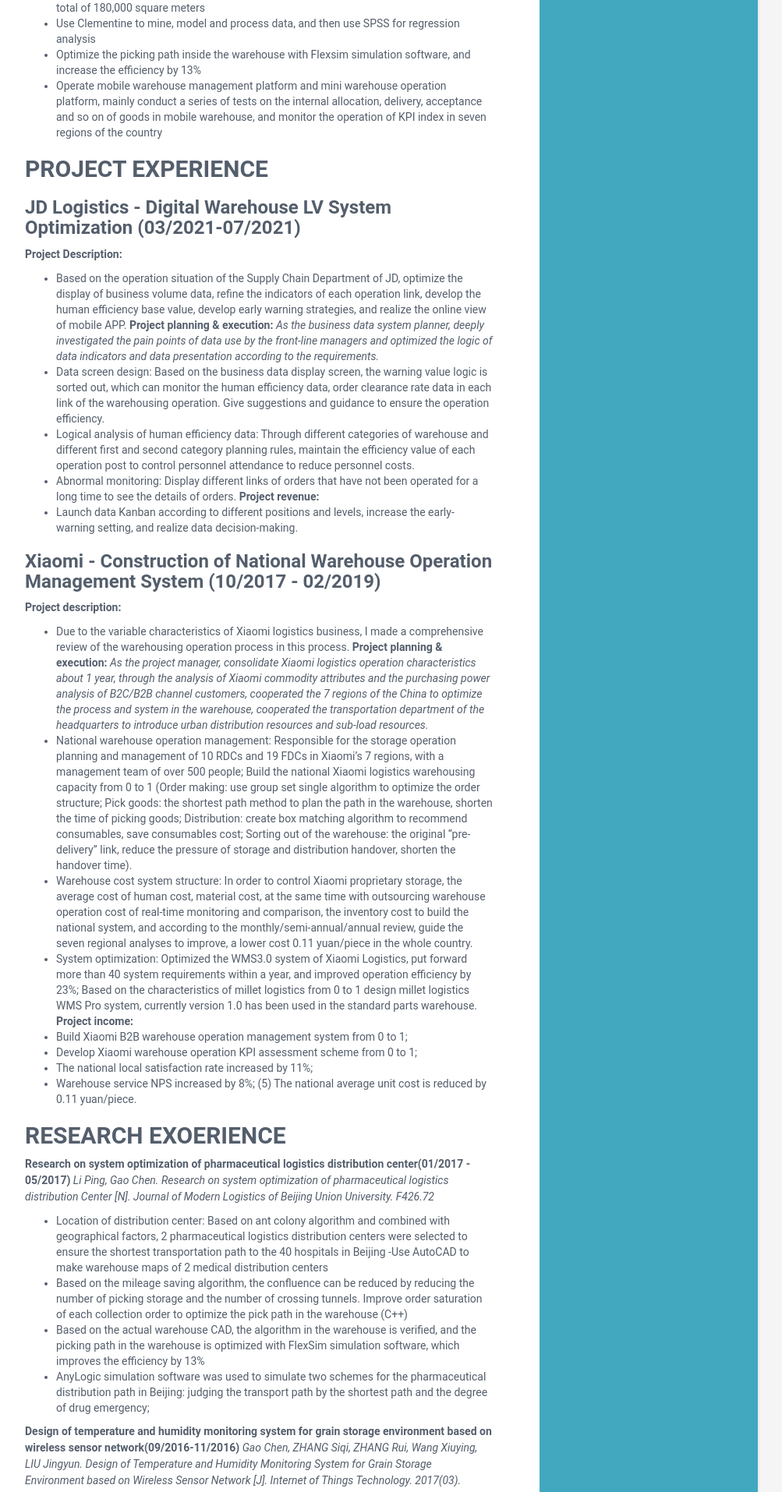
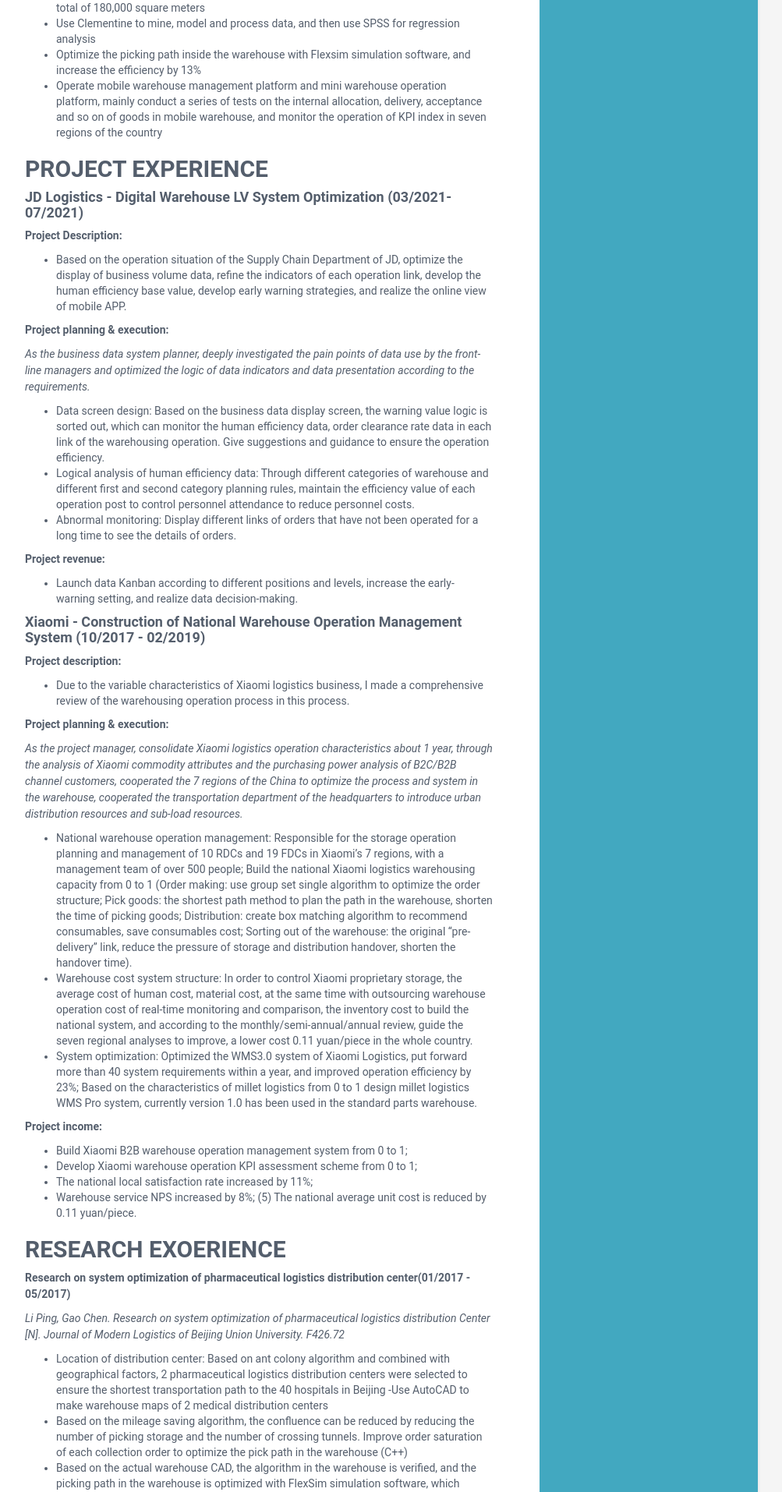
Before and after one commit to Ukie555/ukie555.github.io, a Jekyll site: the page built from index.md, in a window 1280 px wide. Shown: the part 1461-3375 px from the top of the page at 78% size, without its empty margins (168-1171 px from the left). Built offline with Jekyll 4.4.1, drawn with Linux system fonts in a browser that asks for light colours; our own code applies the rules of GitHub Pages for plain Markdown files.

```diff
--- a/index.md
+++ b/index.md
@@ -55,25 +55,32 @@ _Logitics Industrial Engineer - Intership (07/2016 - 04/2017)_
 
 ## PROJECT EXPERIENCE
 
-### JD Logistics - Digital Warehouse LV System Optimization (03/2021-07/2021)
+#### JD Logistics - Digital Warehouse LV System Optimization (03/2021-07/2021)
 **Project Description:**
 - Based on the operation situation of the Supply Chain Department of JD, optimize the display of business volume data, refine the indicators of each operation link, develop the human efficiency base value, develop early warning strategies, and realize the online view of mobile APP.
+
 **Project planning & execution:**
+
 _As the business data system planner, deeply investigated the pain points of data use by the front-line managers and optimized the logic of data indicators and data presentation according to the requirements._
+
 - Data screen design: Based on the business data display screen, the warning value logic is sorted out, which can monitor the human efficiency data, order clearance rate data in each link of the warehousing operation. Give suggestions and guidance to ensure the operation efficiency.
 - Logical analysis of human efficiency data: Through different categories of warehouse and different first and second category planning rules, maintain the efficiency value of each operation post to control personnel attendance to reduce personnel costs.
 - Abnormal monitoring: Display different links of orders that have not been operated for a long time to see the details of orders.
+
 **Project revenue:**
 - Launch data Kanban according to different positions and levels, increase the early-warning setting, and realize data decision-making.
 
-### Xiaomi - Construction of National Warehouse Operation Management System (10/2017 - 02/2019)
+#### Xiaomi - Construction of National Warehouse Operation Management System (10/2017 - 02/2019)
 **Project description:**
 - Due to the variable characteristics of Xiaomi logistics business, I made a comprehensive review of the warehousing operation process in this process.
+
 **Project planning & execution:**
+
 _As the project manager, consolidate Xiaomi logistics operation characteristics about 1 year, through the analysis of Xiaomi commodity attributes and the purchasing power analysis of B2C/B2B channel customers, cooperated the 7 regions of the China to optimize the process and system in the warehouse, cooperated the transportation department of the headquarters to introduce urban distribution resources and sub-load resources._
 - National warehouse operation management: Responsible for the storage operation planning and management of 10 RDCs and 19 FDCs in Xiaomi's 7 regions, with a management team of over 500 people; Build the national Xiaomi logistics warehousing capacity from 0 to 1 (Order making: use group set single algorithm to optimize the order structure; Pick goods: the shortest path method to plan the path in the warehouse, shorten the time of picking goods; Distribution: create box matching algorithm to recommend consumables, save consumables cost; Sorting out of the warehouse: the original "pre-delivery" link, reduce the pressure of storage and distribution handover, shorten the handover time).
 - Warehouse cost system structure: In order to control Xiaomi proprietary storage, the average cost of human cost, material cost, at the same time with outsourcing warehouse operation cost of real-time monitoring and comparison, the inventory cost to build the national system, and according to the monthly/semi-annual/annual review, guide the seven regional analyses to improve, a lower cost 0.11 yuan/piece in the whole country.
 - System optimization: Optimized the WMS3.0 system of Xiaomi Logistics, put forward more than 40 system requirements within a year, and improved operation efficiency by 23%; Based on the characteristics of millet logistics from 0 to 1 design millet logistics WMS Pro system, currently version 1.0 has been used in the standard parts warehouse.
+
 **Project income:**
 - Build Xiaomi B2B warehouse operation management system from 0 to 1;
 - Develop Xiaomi warehouse operation KPI assessment scheme from 0 to 1;
@@ -85,6 +92,7 @@ _As the project manager, consolidate Xiaomi logistics operation characteristics
 ## RESEARCH EXOERIENCE
 
 **Research on system optimization of pharmaceutical logistics distribution center(01/2017 - 05/2017)**
+
 _Li Ping, Gao Chen. Research on system optimization of pharmaceutical logistics distribution Center [N]. Journal of Modern Logistics of Beijing Union University. F426.72_
 
 - Location of distribution center: Based on ant colony algorithm and combined with geographical factors, 2 pharmaceutical logistics distribution centers were selected to ensure the shortest transportation path to the 40 hospitals in Beijing
@@ -94,6 +102,7 @@ _Li Ping, Gao Chen. Research on system optimization of pharmaceutical logistics
 - AnyLogic simulation software was used to simulate two schemes for the pharmaceutical distribution path in Beijing: judging the transport path by the shortest path and the degree of drug emergency;
 
 **Design of temperature and humidity monitoring system for grain storage environment based on wireless sensor network(09/2016-11/2016)**
+
 _Gao Chen, ZHANG Siqi, ZHANG Rui, Wang Xiuying, LIU Jingyun. Design of Temperature and Humidity Monitoring System for Grain Storage Environment based on Wireless Sensor Network [J]. Internet of Things Technology. 2017(03). F324.9; TP274_
 
 - System construction: The structure of temperature and humidity monitoring system for grain storage includes two parts: upper computer and lower computer. Based on the upper computer using Qt platform (C++) software system development, and connected with the database, data storage. The lower computer is composed of temperature and humidity wireless sensor nodes. The temperature and humidity data are collected and transmitted to the upper computer through the wireless sensor network
```
